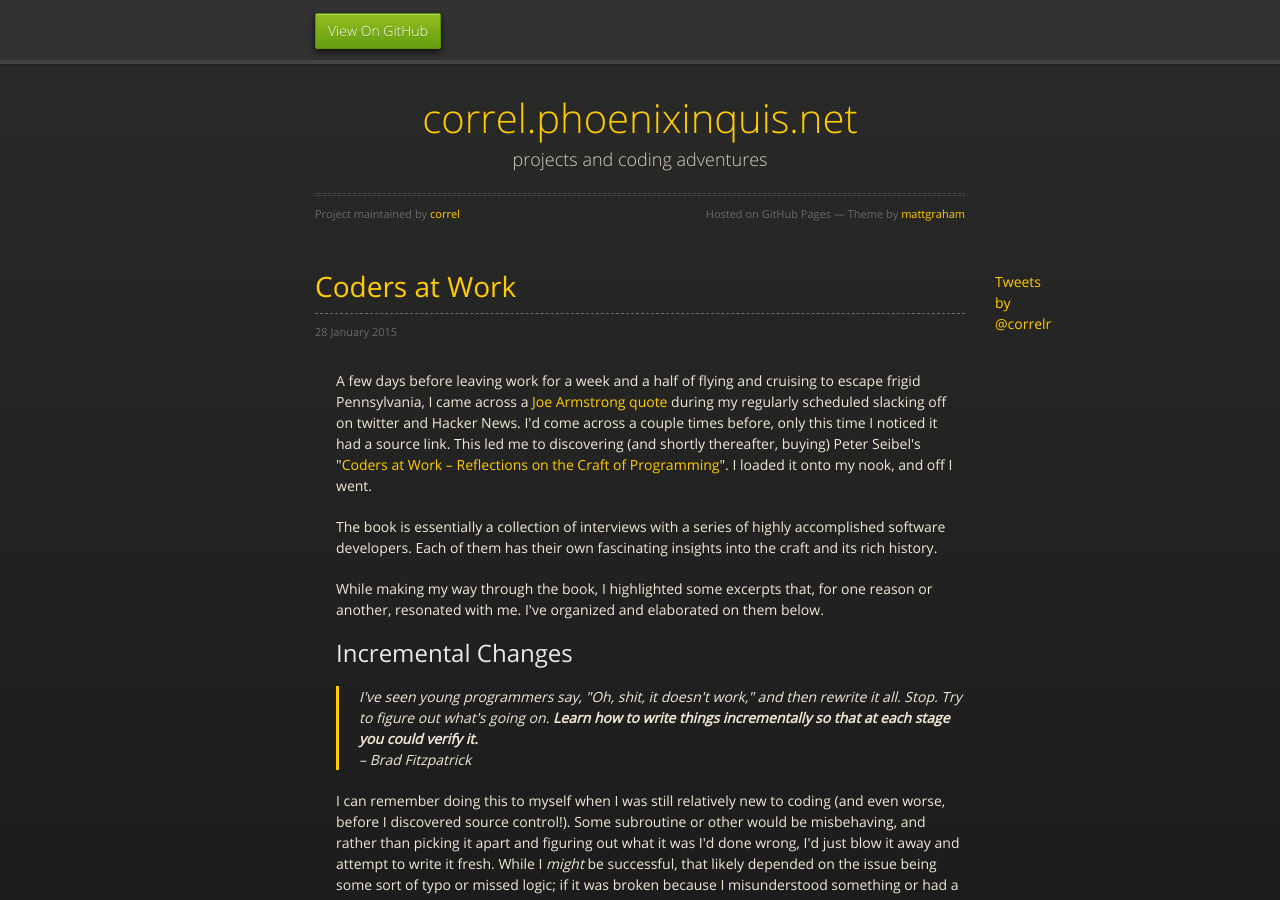
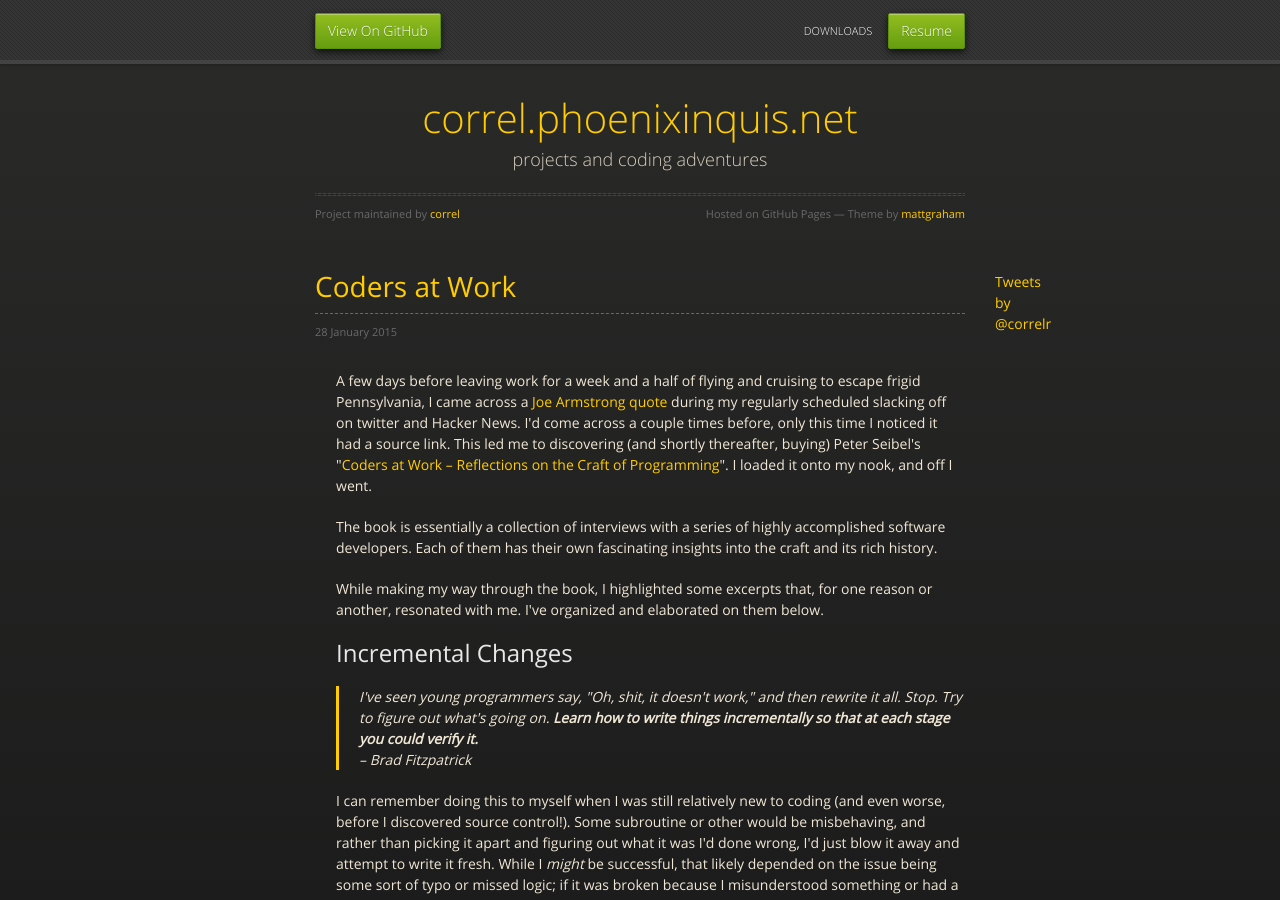
Before and after one commit to correl/correl.github.io, a Jekyll site: the page built from index.html, in a window 1280 px wide and 900 px high. Built offline with Jekyll 4.4.1, drawn with Linux system fonts in a browser that asks for light colours; nearby versions of some CDN libraries; Markdown is read by kramdown in place of the engine named in the settings; the list of posts is cut into pages by our own code; comment, search, counter and statistics services are not loaded.

Commit message:
Add resume

```diff
--- a/_includes/header.html
+++ b/_includes/header.html
@@ -38,6 +38,8 @@
       <div id="header">
         <nav>
           <li class="fork"><a href="https://github.com/correl/correl.github.io">View On GitHub</a></li>
+          <li class="downloads"><a href="/resume.pdf" />Resume</a></li>
+          <li class="title">DOWNLOADS</li>
         </nav>
       </div><!-- end header -->
 
```
Also changed, not shown: 1 other file.
